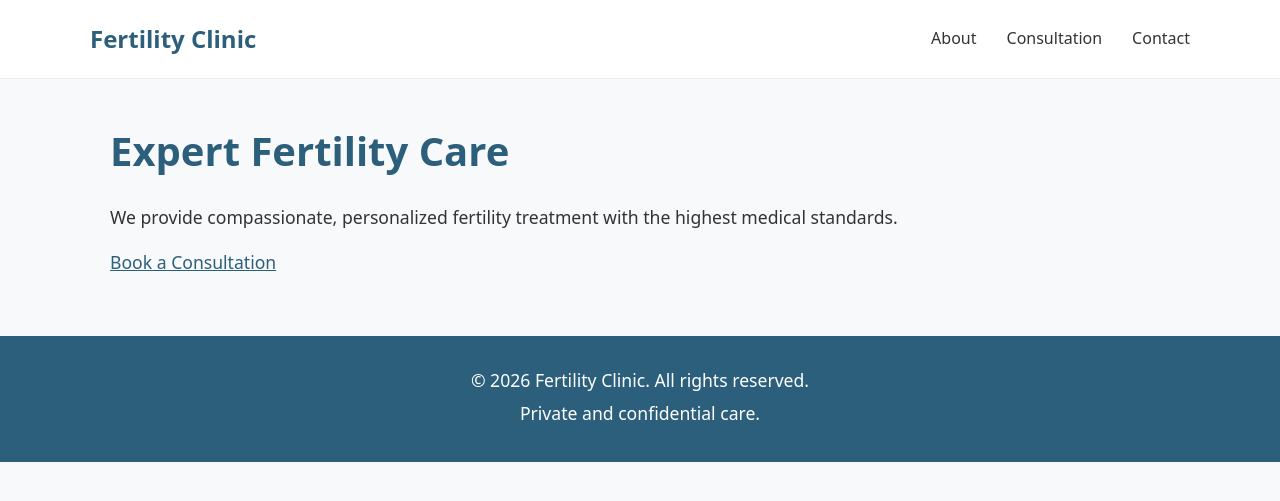
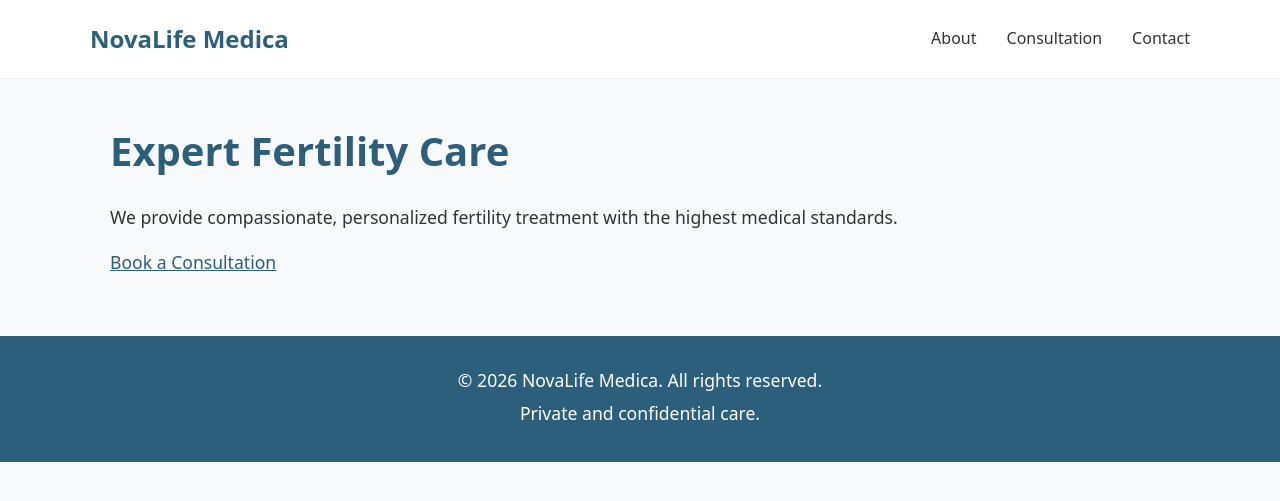
Before and after one commit to NnGitH/Fertility-Clinic-Website, a Jekyll site: the page built from index.md, in a window 1280 px wide. Shown: the top 501 px of the page. Built offline with Jekyll 4.4.1, drawn with Linux system fonts in a browser that asks for light colours; part of the change alters nothing that is shown.

Commit message:
Update _config.yml

```diff
--- a/_config.yml
+++ b/_config.yml
@@ -1,6 +1,7 @@
-title: Fertility Clinic
-email: info@yourclinic.com
-description: Compassionate and expert fertility care in Cyprus.
+title: NovaLife Medica
+tagline: Fertility & Reproductive Consultants
+email: info@novalife-medica.com
+description: Fertility and reproductive health clinical decision led consultation. Personalised, discreet and evidenced cared for your journey to parenthood.
 baseurl: "/fertility-clinic"
 url: "https://nngith.github.io"
 markdown: kramdown
```
